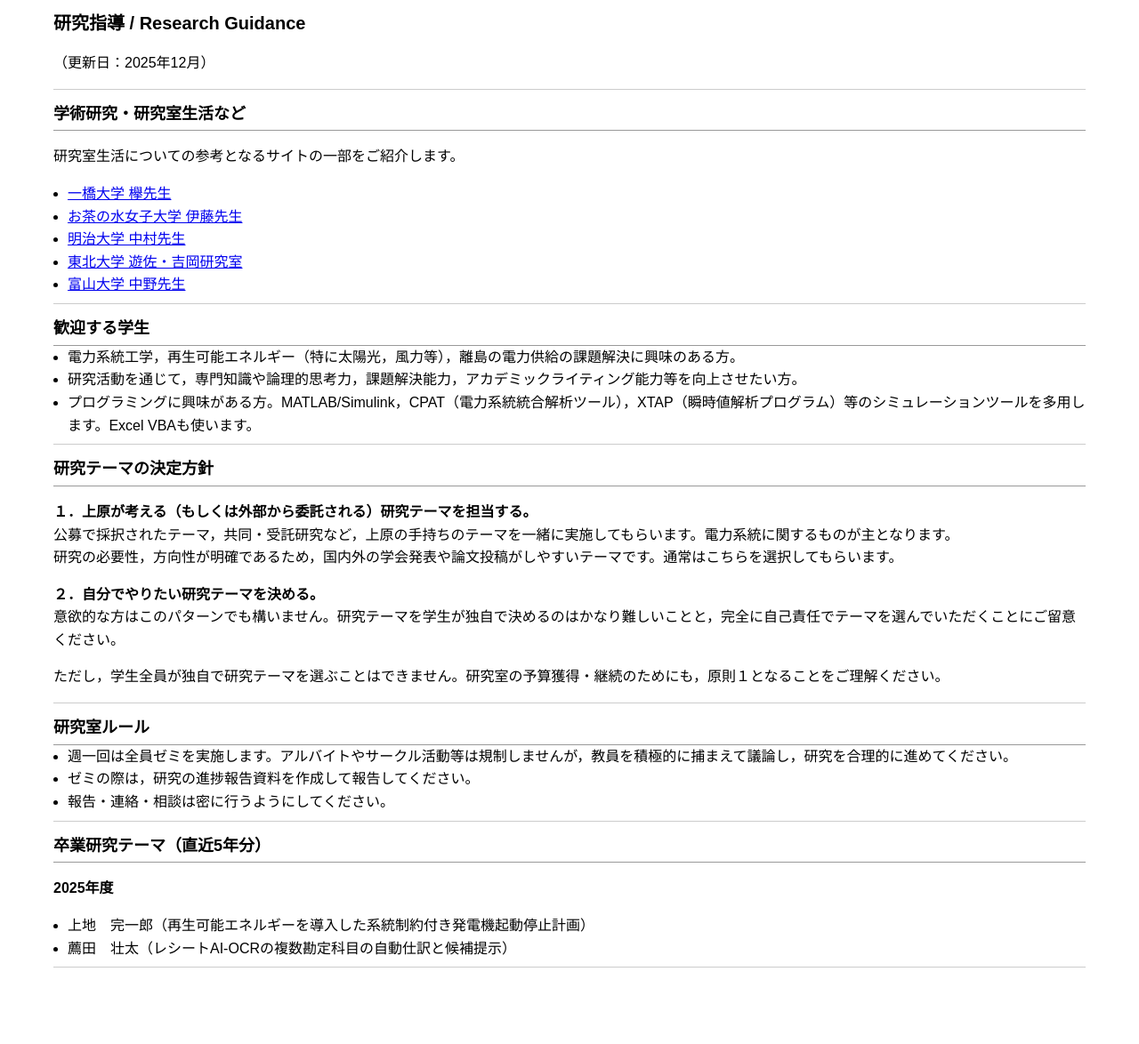
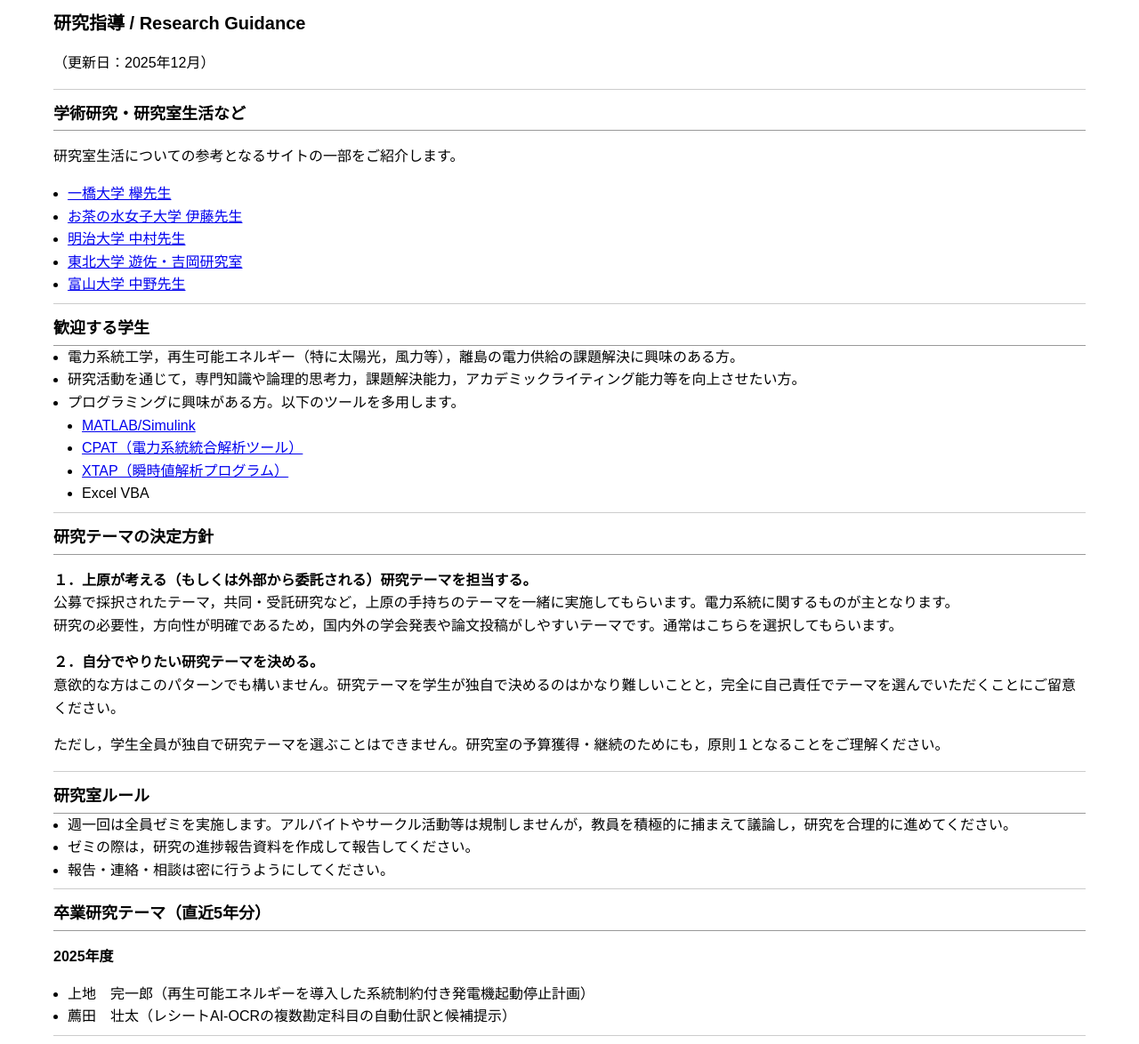
Before and after one commit to akieuehara/AkieUehara.github.io, a Jekyll site: the page built from researchguidance.md, in a window 1280 px wide. Shown: the whole page at 89% size. Built offline with Jekyll 4.4.1, drawn with Linux system fonts in a browser that asks for light colours; before the commit the page ends 1097 px from its top, so only the background shows below that.

Commit message:
Update researchguidance.md

```diff
--- a/researchguidance.md
+++ b/researchguidance.md
@@ -24,7 +24,11 @@ title: "Research Guidance"
 
 - 電力系統工学，再生可能エネルギー（特に太陽光，風力等），離島の電力供給の課題解決に興味のある方。
 - 研究活動を通じて，専門知識や論理的思考力，課題解決能力，アカデミックライティング能力等を向上させたい方。
-- プログラミングに興味がある方。MATLAB/Simulink，CPAT（電力系統統合解析ツール），XTAP（瞬時値解析プログラム）等のシミュレーションツールを多用します。Excel VBAも使います。
+- プログラミングに興味がある方。以下のツールを多用します。
+   - [MATLAB/Simulink](https://jp.mathworks.com/products/matlab.html)
+   - [CPAT（電力系統統合解析ツール）](https://cpat-official.jp/GC0010)
+   - [XTAP（瞬時値解析プログラム）](https://www.xtap.jp/top/)
+   - Excel VBA
 
 ---
 
```
